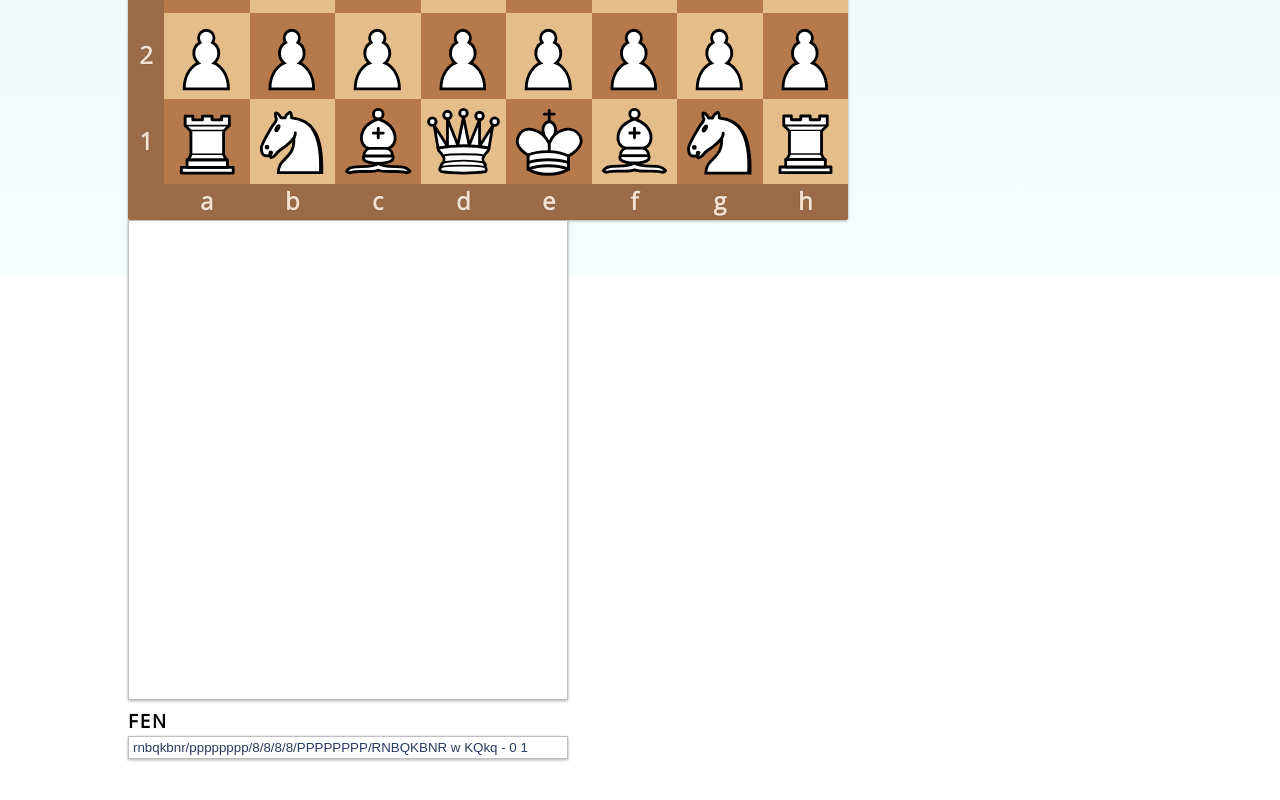
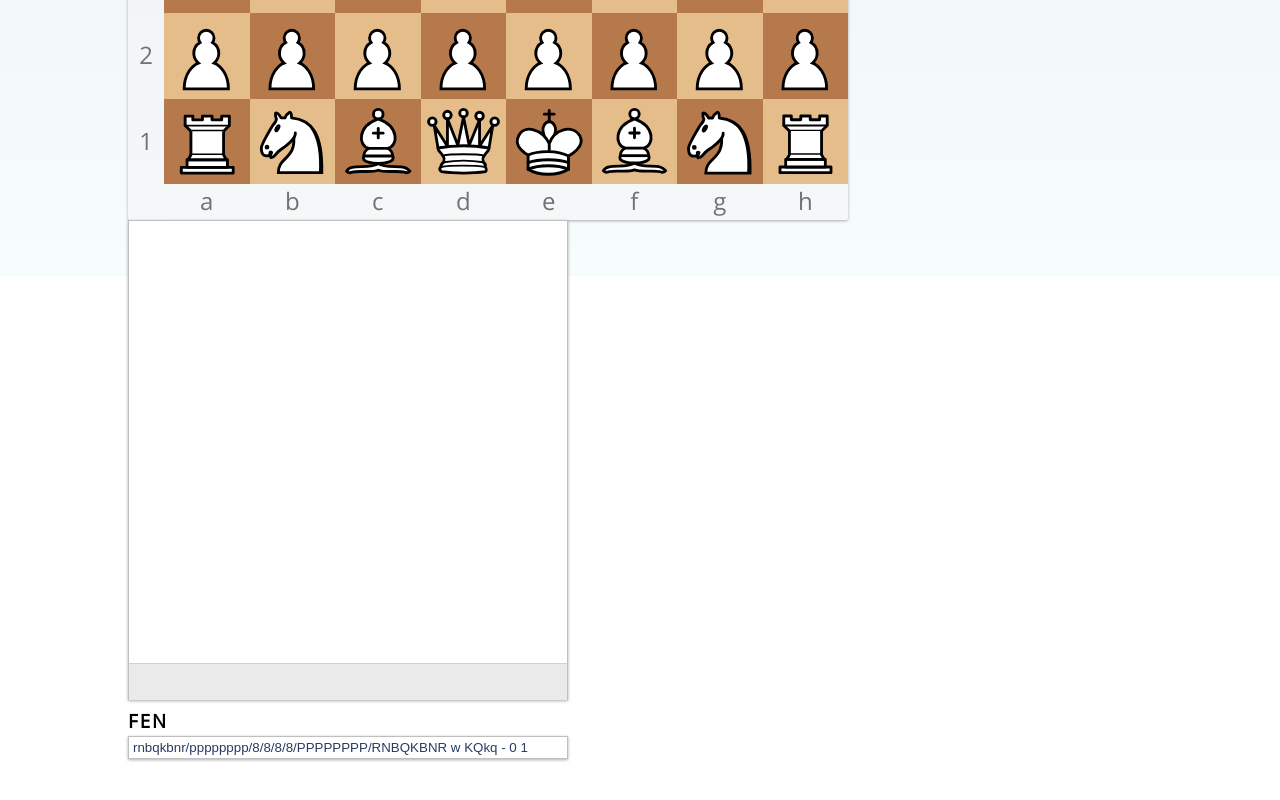
Before and after one commit to mbuvarp/chessboard, a Vue app in the folder chessboard/: page / in a window 1280 px wide. Shown: the part 524-1324 px from the top of the page. Built offline with nearby package versions, Linux system fonts and the light colour scheme.

Commit message:
Fixed castling bug, starten on move navigation

```diff
--- a/chessboard/src/components/Board.vue
+++ b/chessboard/src/components/Board.vue
@@ -267,7 +267,7 @@
                 const square = this.interact.overSquare
                 const squareElement = this.getSquareElementByDescriptor(square)
                 if (squareElement !== null && this.currentPiece.moveIsLegal(square))
-                    if ((!this.check && this.currentPiece.type !== 'K') || !this.lookForCheckIf(this.currentPiece.square, square))
+                    if (!this.lookForCheckIf(this.currentPiece.square, square))
                         this.performMove(square)
 
 
@@ -323,9 +323,9 @@
                           Math.abs(square.getFileNum() - prevSquare.getFileNum()) === 2 // Moves two squares
                     if (isCastling) {
                         const direction = square.getFileNum() > prevSquare.getFileNum() // true = kingside
-                        const rookFile = direction ? 'H' : 'A'
+                        const rookFile = direction ? 'h' : 'a'
                         const rook = this.getPieceBySquare(`${rookFile}${rank}`)
-                        rook.square = direction ? `F${rank}` : `D${rank}`
+                        rook.square = direction ? `f${rank}` : `d${rank}`
                         castling = direction ? 1 : 2
                     }
                 }
@@ -898,7 +898,7 @@
                             !this.squareIsOccupied('d1') &&
                             !this.squareIsAttacked('c1', piece.opponent) &&
                             !this.squareIsAttacked('d1', piece.opponent))
-                            legalMoves.push('d1')
+                            legalMoves.push('c1')
                     } else {
                         if (this.castling.blackKing &&
                             !this.squareIsOccupied('f8') &&
@@ -1292,12 +1292,14 @@
         height: 100%;
         font-size: 0;
         font-family: 'OpenSans-Regular', arial, sans-serif;
-        font-weight: bold;
-        color: #f4e1d0;
 
         div.side {
             background-color: #9b6b47;
+            background-color: rgba(235, 235, 235, 0.2);
             user-select: none;
+            color: #f4e1d0;
+            color: rgba(54, 54, 56, 0.7);
+            text-shadow: 0px 0px 1px rgba(255, 255, 255, 0.6);
         }
         div.numbers {
             float: left;
@@ -1440,17 +1442,21 @@
                     &:nth-child(odd) {
                         div.square:nth-child(odd) {
                             background-color: #e5bd8b;
+                            /*background-color: transparent;*/
                         }
                         div.square:nth-child(even) {
                             background-color: #b5794c;
+                            /*background-color: rgba(0, 0, 0, 0.3);*/
                         }
                     }
                     &:nth-child(even) {
                         div.square:nth-child(odd) {
                             background-color: #b5794c;
+                            /*background-color: rgba(0, 0, 0, 0.3);*/
                         }
                         div.square:nth-child(even) {
                             background-color: #e5bd8b;
+                            /*background-color: transparent;*/
                         }
                     }
                 }
--- a/chessboard/src/components/BoardContainer.vue
+++ b/chessboard/src/components/BoardContainer.vue
@@ -26,7 +26,6 @@
         height: 720px;
         margin-right: 36px;
         float: left;
-        text-shadow: 0px 0px 1px rgba(0, 0, 0, 0.5);
         box-shadow: 0 1px 3px 0 rgba(0, 0, 0, 0.32);
         border-radius: 2px;
         box-sizing: border-box;
--- a/chessboard/src/components/BoardControls.vue
+++ b/chessboard/src/components/BoardControls.vue
@@ -1,7 +1,7 @@
 <template>
 
     <div id="controls">
-        <div class="pgn">
+        <div class="moves">
             <ul>
                 <li v-for="move in movelist">
                     <div class="movenr" v-text="move.movenr"></div>
@@ -9,6 +9,9 @@
                     <div :class="{ 'halfmove': true, 'black': true, 'prev': move.prev === 'black' }" v-text="move.black"></div>
                 </li>
             </ul>
+            <div class="move-nav">
+
+            </div>
         </div>
         <div class="fen">
             <h3>FEN</h3>
@@ -54,7 +57,7 @@
             fen: {
                 handler() {
                     setTimeout(() => {
-                        $('.pgn').scrollTop($('.pgn').prop('scrollHeight'))
+                        $('.moves').scrollTop($('.moves').prop('scrollHeight'))
                     }, 25)
                 },
                 deep: true
@@ -101,11 +104,9 @@
                 box-shadow: 0 1px 3px 1px rgba(0, 0, 0, 0.32);
             }
         }
-        div.pgn {
+        div.moves {
             width: 100%;
             height: 480px;
-            overflow-x: hidden;
-            overflow-y: auto;
             background-color: white;
             border: 1px solid #bfbfbf;
             box-shadow: 0 1px 3px 0px rgba(0, 0, 0, 0.32);
@@ -114,11 +115,14 @@
 
             ul {
                 width: 100%;
-                height: 100%;
+                height: calc(100% - 36px);
+                max-height: calc(100% - 36px);
                 margin: 0;
                 padding: 0;
                 list-style-type: none;
                 box-sizing: border-box;
+                overflow-x: hidden;
+                overflow-y: auto;
 
                 li {
                     line-height: 1.7rem;
@@ -131,14 +135,14 @@
                             width: 16%;
                             background-color: #eaeaea;
                             color: #888;
-                            border-right: 1px solid #bfbfbf;
+                            border-right: 1px solid #cfcfcf;
                             text-align: center;
                         }
                         &.halfmove {
                             width: 40%;
 
                             &.white {
-                                border-right: 1px solid #bfbfbf;
+                                border-right: 1px solid #cfcfcf;
                             }
                             &.prev {
                                 color: #e23516;
@@ -146,6 +150,12 @@
                         }
                     }
                 }
+            }
+            div.move-nav {
+                width: 100%;
+                height: 36px;
+                border-top: 1px solid #cfcfcf;
+                background-color: #eaeaea;
             }
         }
         div.fen {
```
